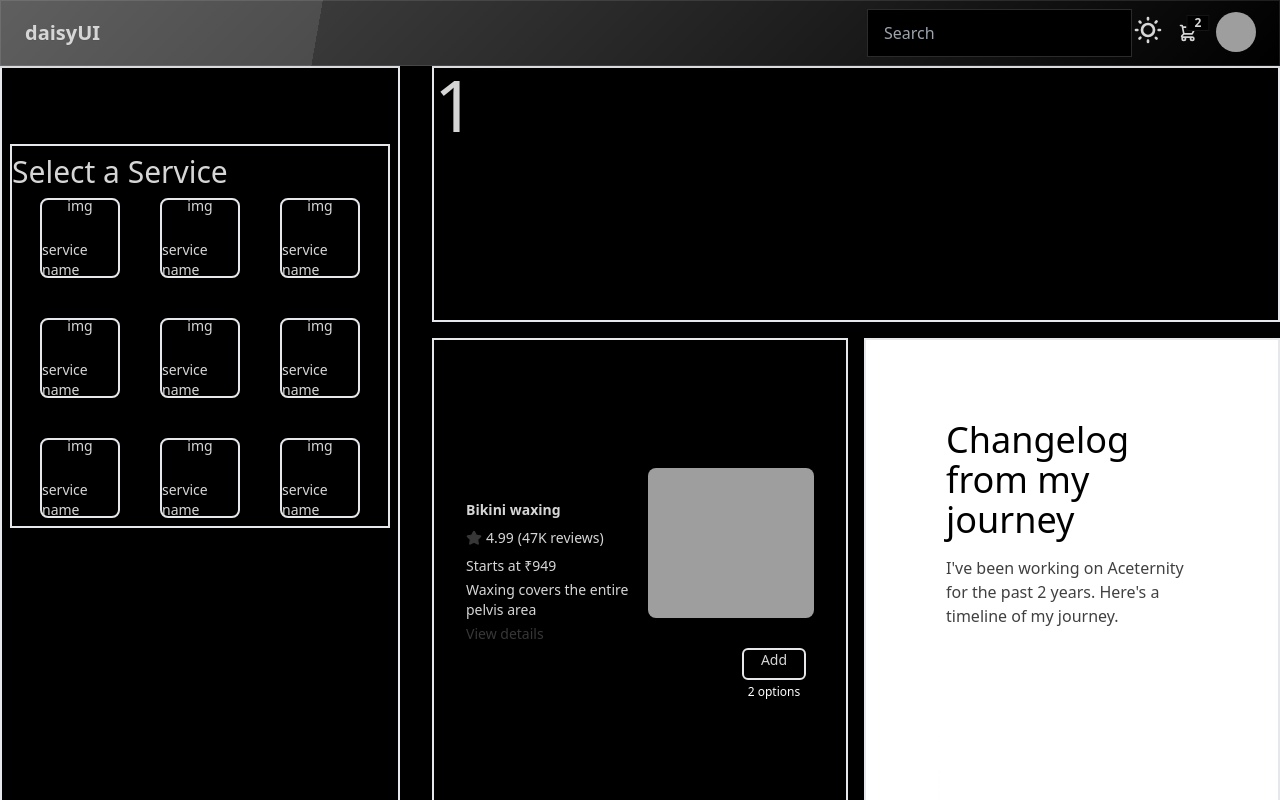
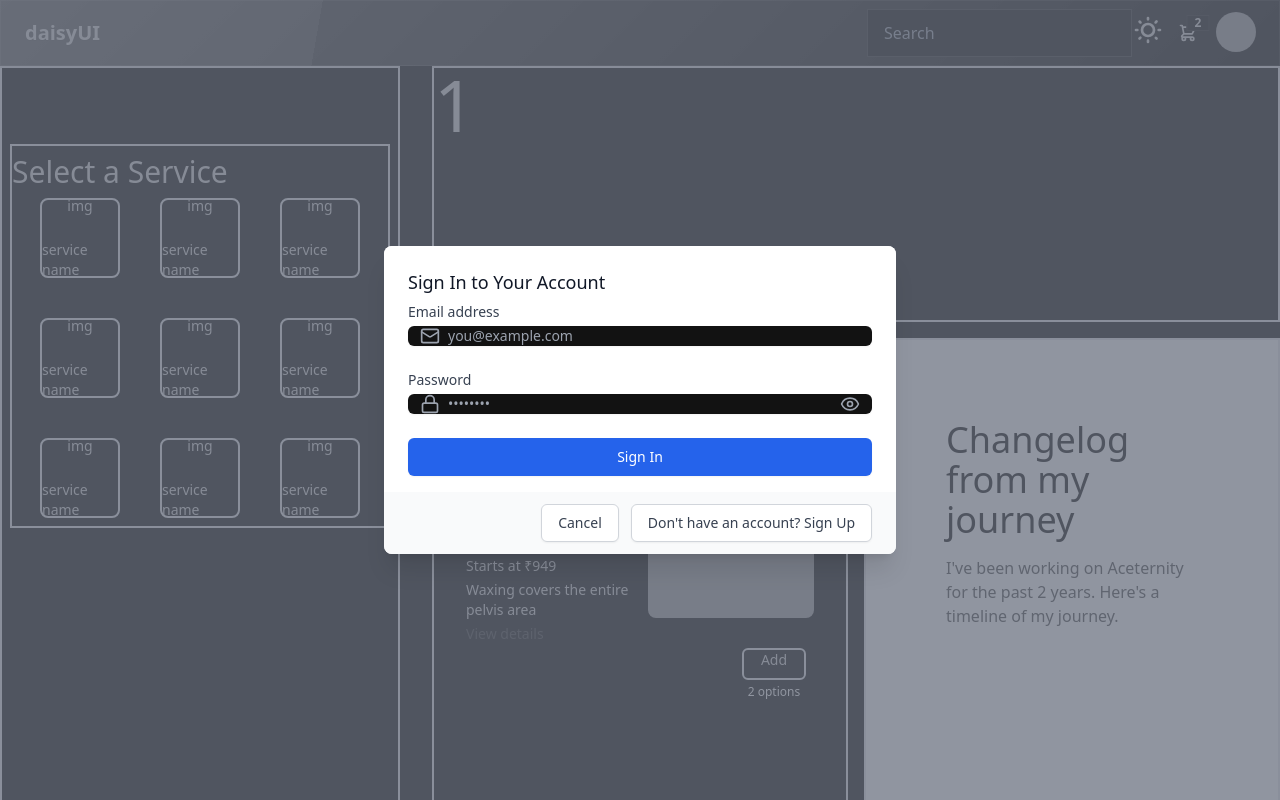
Before and after one commit to Harshxgit/SALONASS, a Next.js app: page / in a window 1280 px wide. Shown: the top 800 px of the page. Built offline with nearby package versions, Linux system fonts and the light colour scheme; grey boxes are pictures that could not be loaded.

Commit message:
fixed error

```diff
--- a/src/app/layout.tsx
+++ b/src/app/layout.tsx
@@ -1,8 +1,10 @@
+"use client"
 import type { Metadata } from "next";
 import { Geist, Geist_Mono } from "next/font/google";
 import "./globals.css";
 import Navbar from "@/components/Navbar";
-
+import Authmodal from "@/components/Authmodal";
+import { useState } from "react";
 const geistSans = Geist({
   variable: "--font-geist-sans",
   subsets: ["latin"],
@@ -13,16 +15,17 @@ const geistMono = Geist_Mono({
   subsets: ["latin"],
 });
 
-export const metadata: Metadata = {
-  title: "Create Next App",
-  description: "Generated by create next app",
-};
+// export const metadata: Metadata = {
+//   title: "Create Next App",
+//   description: "Generated by create next app",
+// };
 
 export default function RootLayout({
   children,
 }: Readonly<{
   children: React.ReactNode;
 }>) {
+  const [isModalOpen, setIsModalOpen] = useState(true)
   return (
     <html lang="en">
       <body
@@ -30,6 +33,7 @@ export default function RootLayout({
       >
         <Navbar/>
         {children}
+        <Authmodal isOpen={isModalOpen} onClose={()=>setIsModalOpen(false)} />
       </body>
     </html>
   );
```
